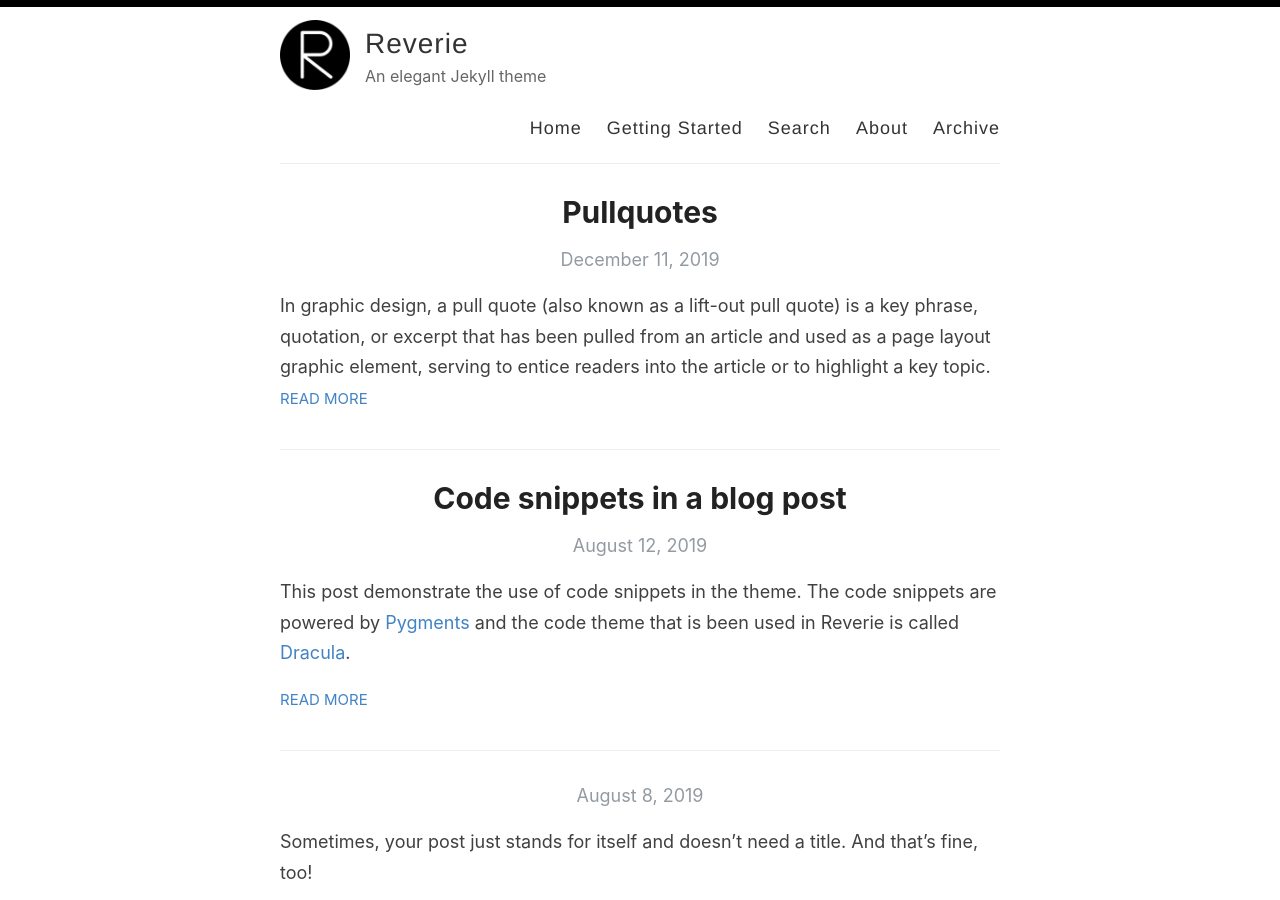
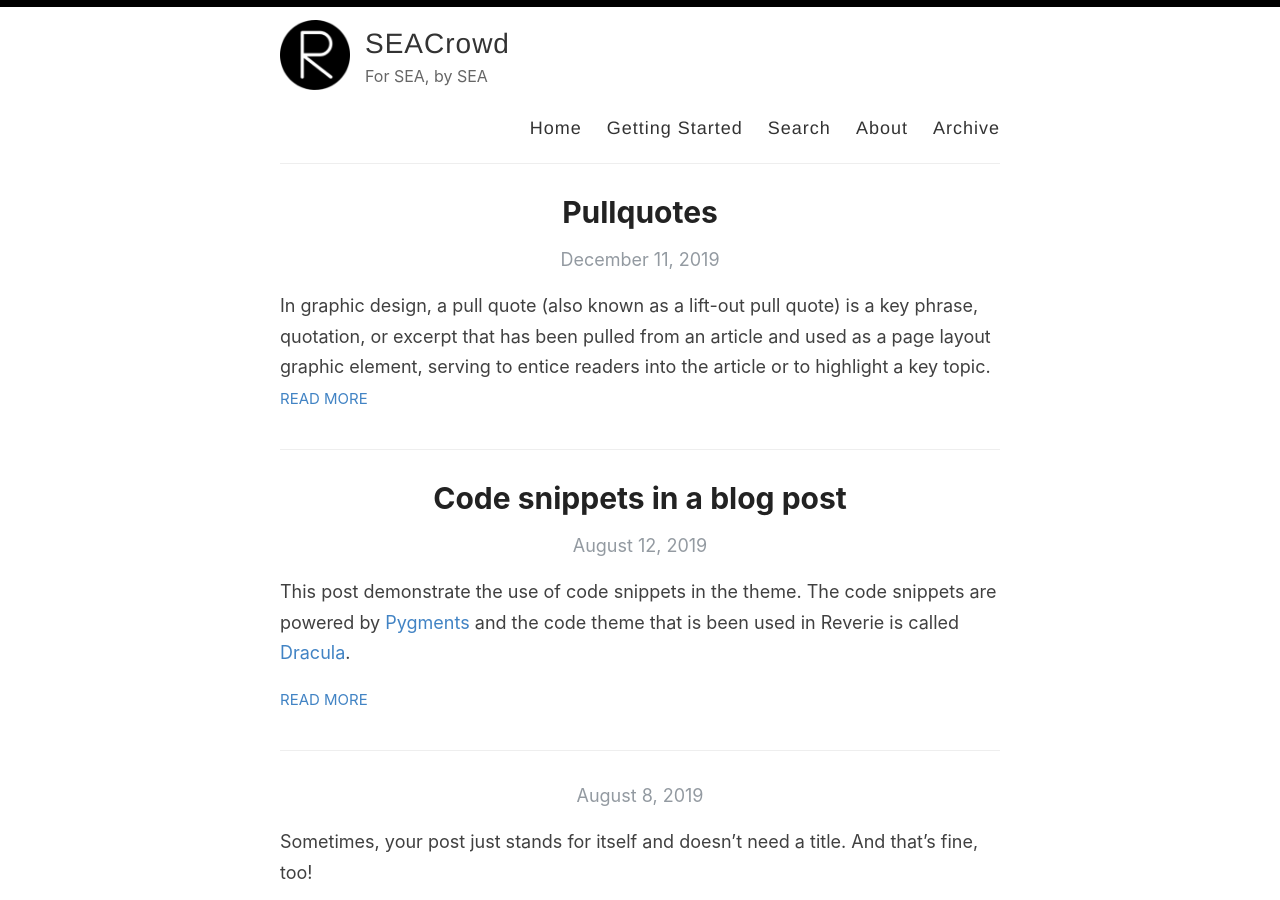
Before and after one commit to amitmerchant1990/reverie, a Jekyll site: the page built from index.html, in a window 1280 px wide and 900 px high. Built offline with Jekyll 4.4.1, drawn with Linux system fonts in a browser that asks for light colours; the list of posts is cut into pages by our own code.

Commit message:
Update _config.yml

```diff
--- a/_config.yml
+++ b/_config.yml
@@ -3,13 +3,13 @@
 #
 
 # Name of your site (displayed in the header)
-name: Reverie
+name: SEACrowd
 
 # Name of the author
-author: Amit Merchant
+author: SEACrowd
 
 # Short bio or description (displayed in the header)
-description: An elegant Jekyll theme
+description: For SEA, by SEA
 
 # URL of your avatar or profile pic (you could use your GitHub profile pic)
 avatar: /images/reverie.png
@@ -21,15 +21,15 @@ avatar: /images/reverie.png
 # Includes an icon in the footer for each username you enter
 footer-links:
   dribbble:
-  email: amit.d.merchant@gmail.com
+  email: seacrowd.research@gmail.com
   facebook:
   flickr:
-  github: amitmerchant1990/reverie
+  github: SEACrowd/seacrowd.github.io
   instagram:
   linkedin:
   pinterest:
   rss: rss
-  twitter: amit_merchant
+  twitter:
   stackoverflow:
   youtube: # channel/<your_long_string> or user/<user-name>
   googleplus: # anything in your profile username that comes after plus.google.com/
@@ -38,7 +38,7 @@ footer-links:
 
 # Enter your Disqus shortname (not your username) to enable commenting on posts
 # You can find your shortname on the Settings page of your Disqus account
-disqus:
+disqus: SEACrowd
 
 # Enter your Google Analytics web tracking code (e.g. UA-2110908-2) to activate tracking
 google_analytics: UA-43339302-11
@@ -48,14 +48,14 @@ google_analytics: UA-43339302-11
 
 # Your website URL (e.g. http://amitmerchant1990.github.io or http://www.amitmerchant.com)
 # Used for Sitemap.xml and your RSS feed
-url: http://www.amitmerchant.com/reverie
-enforce_ssl: https://www.amitmerchant.com/reverie
+url: https://seacrowd.github.io/
+enforce_ssl: https://seacrowd.github.io/
 
 # If you're hosting your site at a Project repository on GitHub pages
 # (http://yourusername.github.io/repository-name)
 # and NOT your User repository (http://yourusername.github.io)
 # then add in the baseurl here, like this: "/repository-name"
-baseurl: "/reverie"
+baseurl:
 
 #
 # !! You don't need to change any of the configuration flags below !!
```
